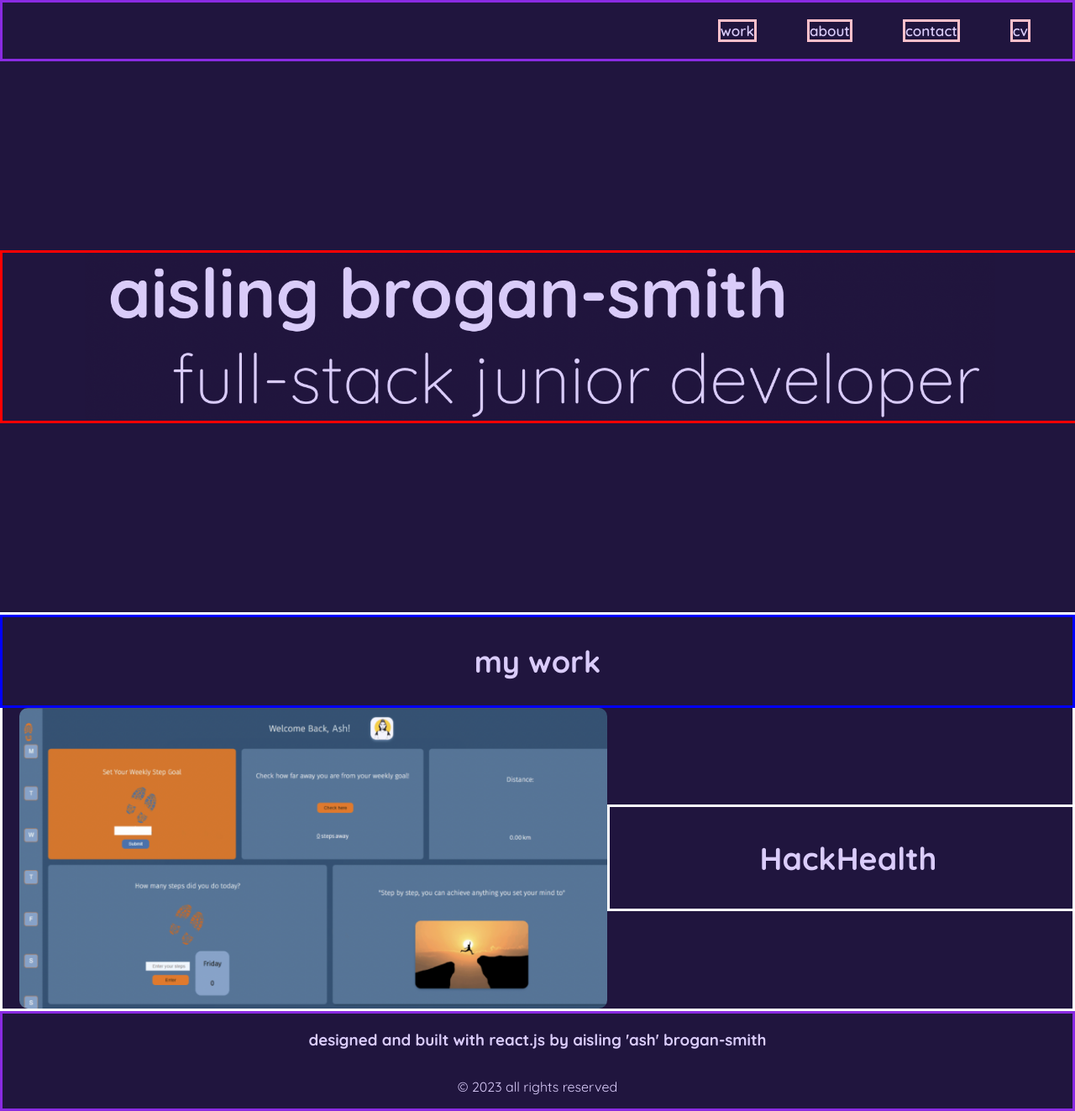
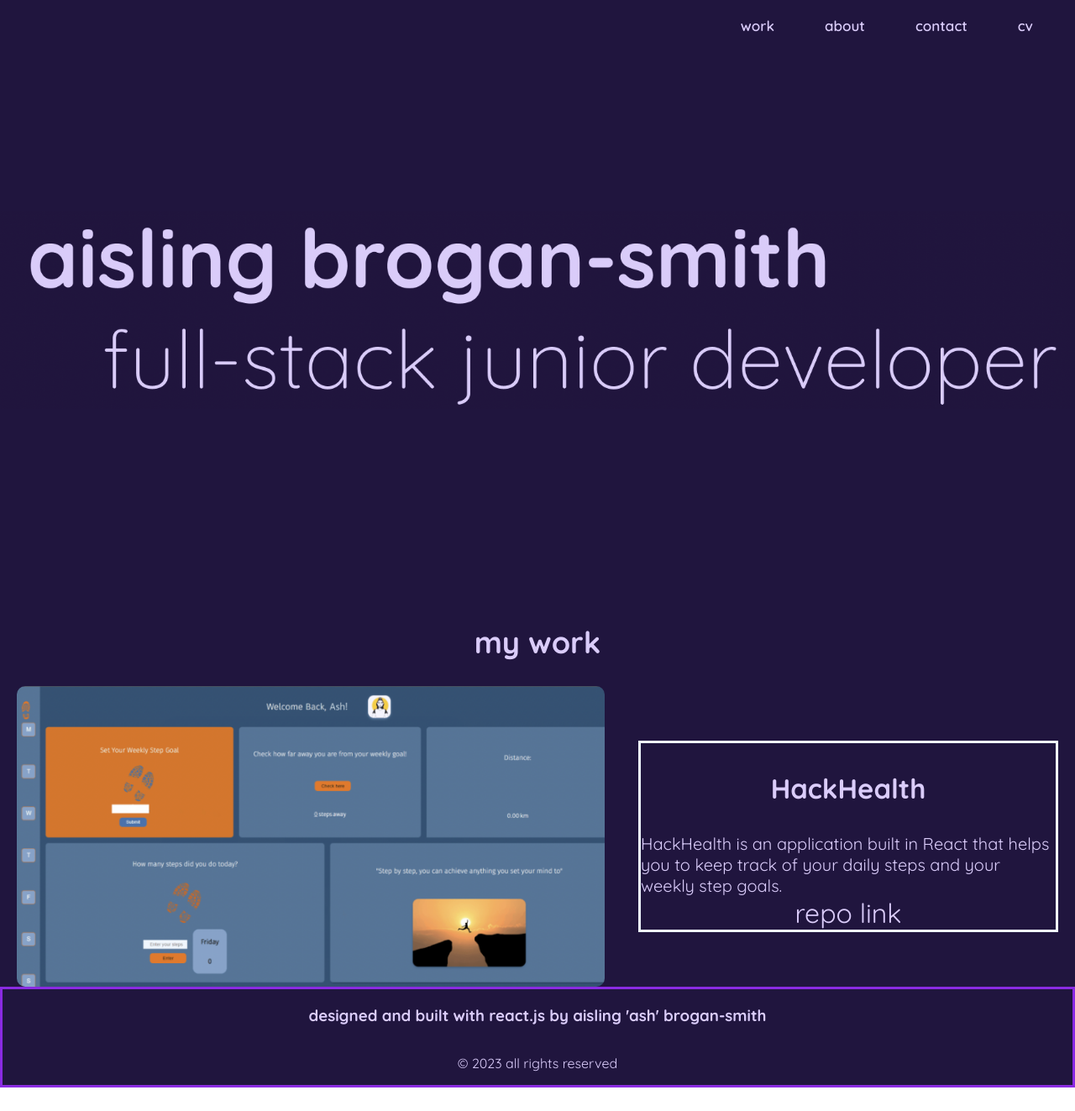
Before and after one commit to ashwantspizza/mywebsite, a React (Create React App) app in the folder ash-website/: page / in a window 1280 px wide. Shown: the whole page at 84% size. After the commit the page ends 1295 px from the top, so only its background shows below. Built offline with nearby package versions, Linux system fonts and the light colour scheme.

Commit message:
more css sorting!

```diff
--- a/ash-website/src/components/Content.css
+++ b/ash-website/src/components/Content.css
@@ -1,26 +1,24 @@
 .name-image-container {
+    /* border-color: red;
+    border-style: solid; */
     display: flex;
     flex-direction: column;
     justify-content: center;
     align-items: center;
-    border-color: red;
-    border-style: solid;
     height: 100%;
     width: 100%;
-    margin-top: 225px;
+    margin-top: 190px;
     margin-bottom: 225px;
 }
 
 .name-image {
     align-items: center;
-    max-height: 200px;
+    max-height: 250px;
     width: auto;
     max-width: 100%;
 }
 
 .my-work-section {
-    border-color: white;
-    border-style: solid;
     display: flex;
     flex-direction: column;
     align-items: center;
@@ -29,8 +27,6 @@
 }
 
 .my-work-text {
-    border-color: blue;
-    border-style: solid;
     display: flex;
     flex-direction: column;
     align-items: center;
@@ -49,6 +45,19 @@
     width: 100%;
 }
 
+.hackhealth-project-desc-container {
+    border-color: aliceblue;
+    border-style: solid;
+    display: flex;
+    flex-direction: column;
+    justify-content: center;
+    align-items: center;
+    margin-left: 40px;
+    margin-right: 40px;
+    height: 100%;
+    width: 100%;
+}
+
 .hackhealth-image {
     display: flex;
     flex-direction: column;
@@ -58,13 +67,22 @@
     width: 700px;
 }
 
-.hackhealth-project-text {
+.hackhealth-project-title {
     display: flex;
     flex-direction: column;
     justify-content: center;
     align-items: center;
-    border-color: white;
-    border-style: solid;
+    font-size: 1.75rem;
     height: 100%;
     width: 100%;
 }
+
+.hackhealth-project-desc {
+    display: flex;
+    flex-direction: column;
+    justify-content: center;
+    align-items: center;
+    font-size: 1.25rem;
+    height: 100%;
+    width: 100%;
+}
--- a/ash-website/src/components/Content.js
+++ b/ash-website/src/components/Content.js
@@ -15,8 +15,12 @@ function Content() {
   </div>
   <div className = "hackhealth-container">
         <img src={hackhealth} alt="hackhealth-img" className = "hackhealth-image"/>
-      <div className = "hackhealth-project-text">
+        <div className = "hackhealth-project-desc-container">
+      <div className = "hackhealth-project-title">
         <h3>HackHealth</h3>
+      </div>
+      <div className = "hackhealth-project-desc">HackHealth is an application built in React that helps you to keep track of your daily steps and your weekly step goals.</div>
+      <div className = "hackhealth-project-link">repo link</div>
       </div>
   </div>
     </div>
--- a/ash-website/src/components/Footer.css
+++ b/ash-website/src/components/Footer.css
@@ -4,5 +4,4 @@
     display: flex;
     flex-direction: column;
     align-items: center;
-    justify-content: flex-start;
 }
--- a/ash-website/src/components/Header.css
+++ b/ash-website/src/components/Header.css
@@ -1,6 +1,4 @@
 .top-bar {
-  border-color: blueviolet;
-  border-style: solid;
   padding: 20px;
   display: flex;
   flex-direction: row;
@@ -8,11 +6,8 @@
 }
 
 .header-item {
-  border-color: pink;
-  border-style: solid;
   display: flex;
   font-size: 17px;
   margin: 0 30px;
-  color: #DACCFA;
   font-weight: 550;
 }
```
Also changed, not shown: ash-website/src/components/Header.js (+0 -7 lines).
